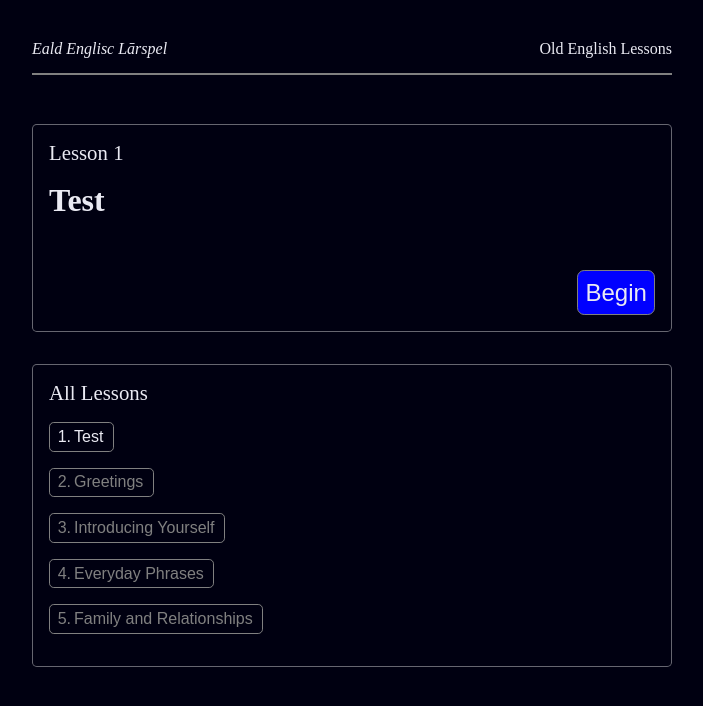
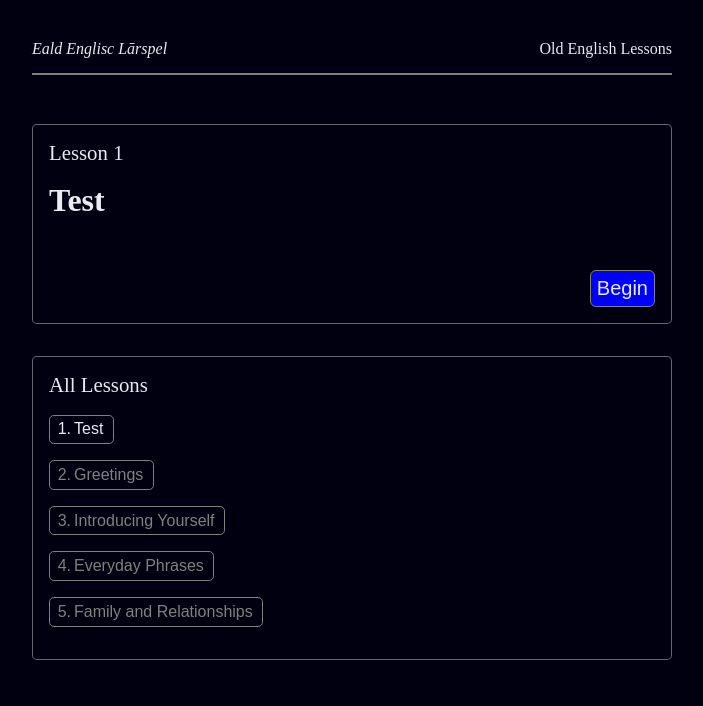
Before and after one commit to leegee/learning-oe, a React (Vite) app: page / in a window 1280 px wide. Shown: the top 706 px of the page, without its empty margins (288-991 px from the left). Built offline with nearby package versions, Linux system fonts and the light colour scheme; a web font is replaced by a local one.

Commit message:
Button font size

```diff
--- a/src/global-css/index.css
+++ b/src/global-css/index.css
@@ -53,7 +53,7 @@ section.card {
 
 button {
     border-radius: var(--oe-border-radius);
-    font-size: 150%;
+    font-size: 125%;
     border: 1pt solid grey;
     padding: 0.3em;
     cursor: pointer;
```
